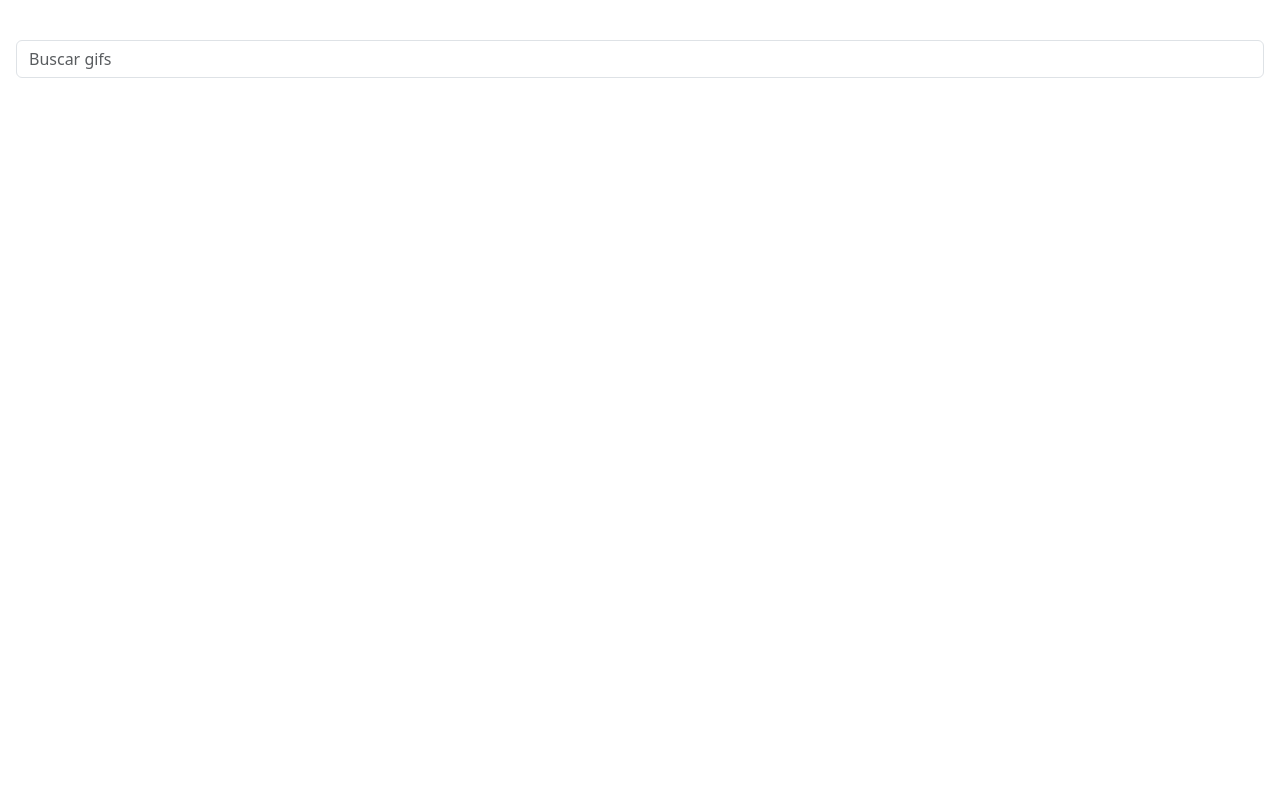
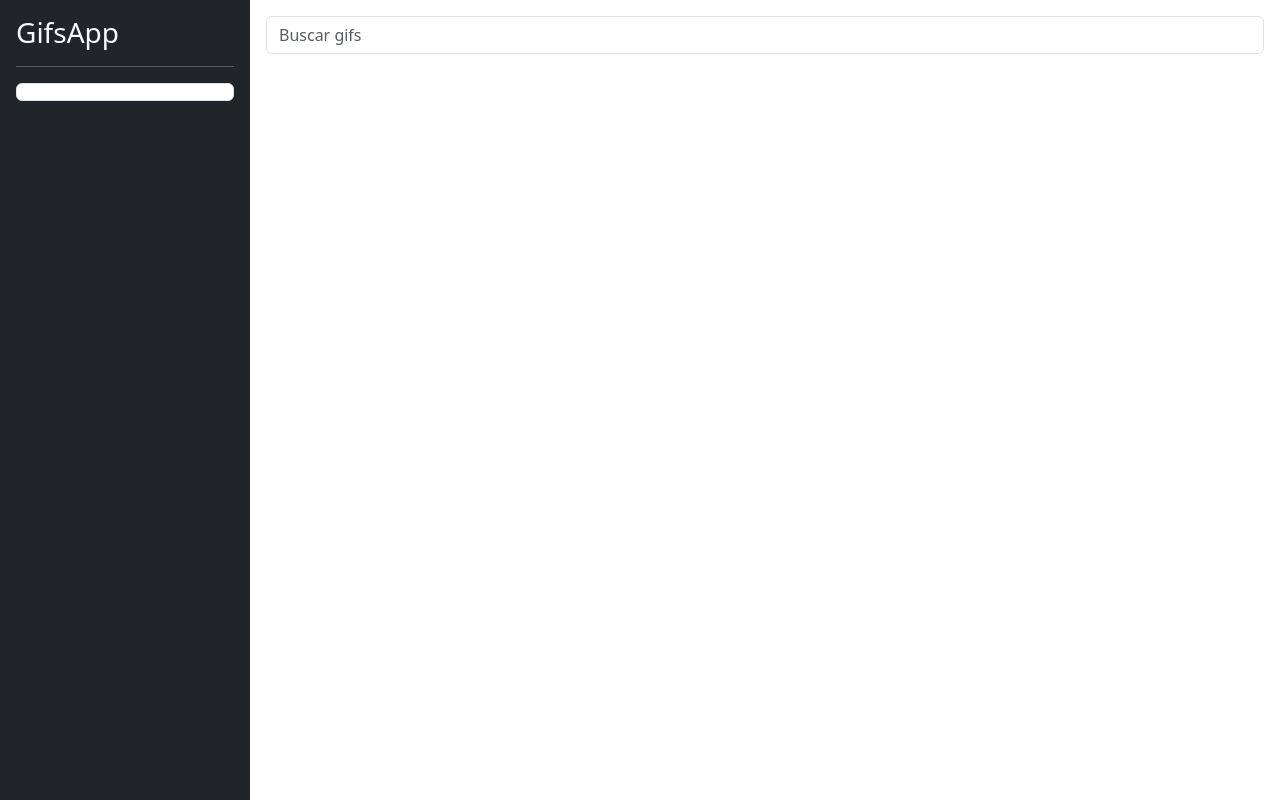
Before and after one commit to EmilioC/game3, an Angular app: page / in a window 1280 px wide. Built offline with nearby package versions, Linux system fonts and the light colour scheme.

Commit message:
Update sidebar style

```diff
--- a/src/app/app.component.html
+++ b/src/app/app.component.html
@@ -1,6 +1,7 @@
-<div>
+<div div class="d-flex">
   <!-- Sidebar -- -->
-  <app-home class="container"></app-home>
+  <app-sidebar></app-sidebar>
 
   <!-- Home Page -->
+  <app-home class="flex-fill"></app-home>
 </div>
--- a/src/app/app.component.ts
+++ b/src/app/app.component.ts
@@ -4,11 +4,12 @@ import { RouterOutlet } from '@angular/router';
 import { HomeComponent } from './gif/pages/home/home.component';
 import { SearchBoxComponent } from './gif/components/search-box/search-box.component';
 import { CardListComponent } from './gif/components/card-list/card-list.component';
+import { SidebarComponent } from './gif/components/sidebar/sidebar.component';
 
 @Component({
   selector: 'app-root',
   standalone: true,
-  imports: [CommonModule, RouterOutlet, HomeComponent],
+  imports: [CommonModule, RouterOutlet, HomeComponent, SidebarComponent],
   templateUrl: './app.component.html',
   styleUrl: './app.component.css'
 })
--- /dev/null
+++ b/src/app/gif/components/sidebar/app.sidebar.css
@@ -0,0 +1,4 @@
+#sidebar {
+  height: 100vh;
+  width: 250px;
+}
--- a/src/app/gif/components/sidebar/sidebar.component.html
+++ b/src/app/gif/components/sidebar/sidebar.component.html
@@ -1 +1,9 @@
-<p>sidebar works!</p>
+<div class="bg-dark border-right p-3" id="sidebar">
+  <h3 class="text-light">GifsApp</h3>
+  <hr class="text-white">
+
+  <div class="list-group list-reset">
+    <button class="list-group-item list-group-item-action"> </button>
+  </div>
+
+</div>
--- a/src/app/gif/components/sidebar/sidebar.component.ts
+++ b/src/app/gif/components/sidebar/sidebar.component.ts
@@ -1,12 +1,24 @@
 import { Component } from '@angular/core';
 import { CommonModule } from '@angular/common';
+import { GifsServicesService } from '../../services/gifs.services.service';
 
 @Component({
   selector: 'app-sidebar',
   standalone: true,
   imports: [CommonModule],
-  templateUrl: './sidebar.component.html'
+  templateUrl: './sidebar.component.html',
+  styleUrl: './app.sidebar.css'
 })
 export class SidebarComponent {
 
+  constructor(private gifsService: GifsServicesService) { }
+
+  get tags(): string[] {
+    return this.gifsService.tagsHistory;
+  }
+
+  searchTag(tag: string): void {
+    this.gifsService.searchTag(tag);
+  }
+
 }
```
